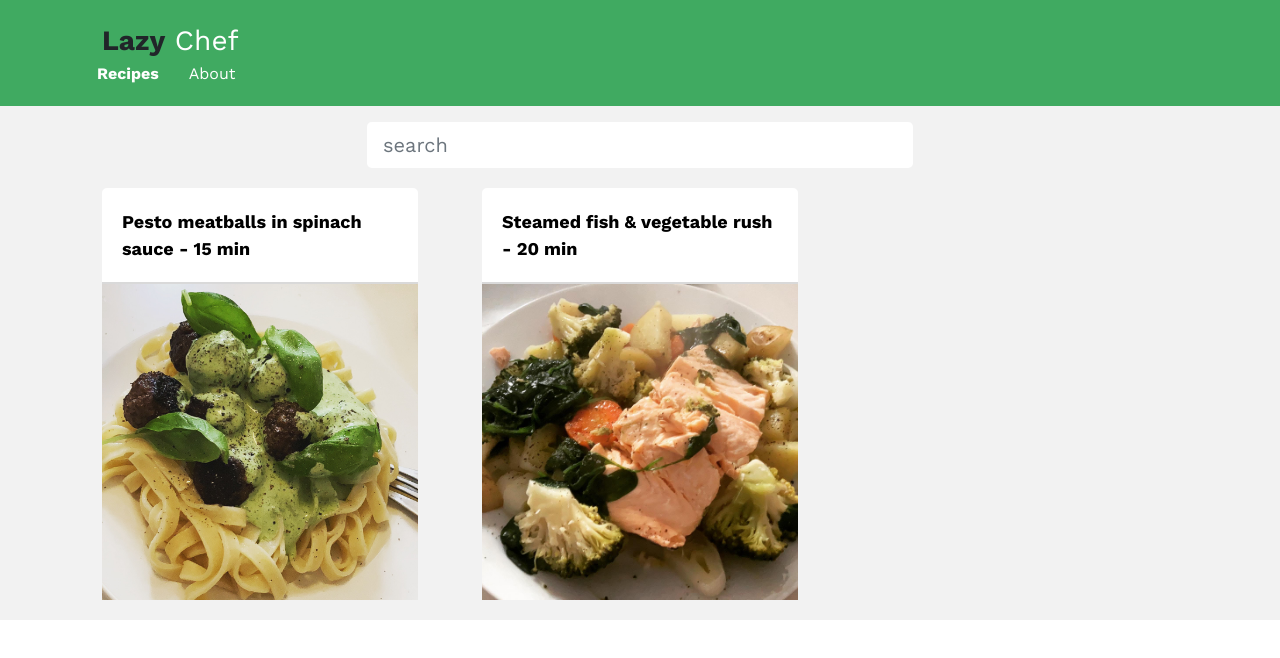
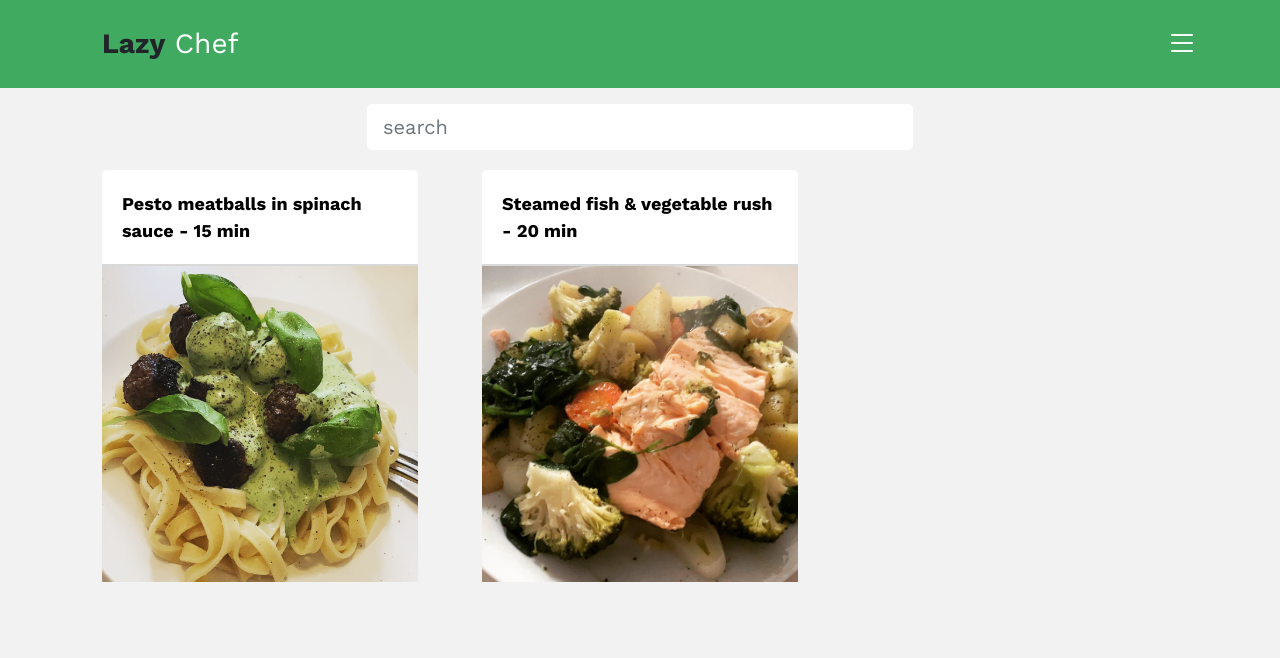
Before and after one commit to Kerrialn/lazychef.org, a Vue app: page / in a window 1280 px wide. Shown: the top 658 px of the page. Built offline with nearby package versions, Linux system fonts and the light colour scheme.

Commit message:
update navbar

```diff
--- a/public/index.html
+++ b/public/index.html
@@ -15,6 +15,10 @@
       rel="stylesheet"
       integrity="sha384-eOJMYsd53ii+scO/bJGFsiCZc+5NDVN2yr8+0RDqr0Ql0h+rP48ckxlpbzKgwra6"
       crossorigin="anonymous"
+    />
+    <link
+      rel="stylesheet"
+      href="https://cdn.jsdelivr.net/npm/bootstrap-icons@1.4.1/font/bootstrap-icons.css"
     />
   </head>
   <body>
--- a/src/App.vue
+++ b/src/App.vue
@@ -26,6 +26,7 @@ export default {
   -webkit-font-smoothing: antialiased;
   -moz-osx-font-smoothing: grayscale;
   background-color: rgba(0, 0, 0, 0.05);
+  min-height: 100vh;
 }
 
 .around {
@@ -34,6 +35,10 @@ export default {
 
 .between {
   justify-content: space-between !important;
+}
+
+.v-center {
+  align-items: center;
 }
 
 .mt-1 {
--- a/src/components/IngredientsList.vue
+++ b/src/components/IngredientsList.vue
@@ -63,15 +63,6 @@ export default {
 </script>
 
 <style>
-.list-enter-active,
-.list-leave-active {
-  transition: all 0.3s ease;
-}
-.list-enter-from,
-.list-leave-to {
-  opacity: 0;
-  transform: translateX(20px);
-}
 
 .material-icons {
   font-size: 30px;
--- a/src/components/Navbar.vue
+++ b/src/components/Navbar.vue
@@ -1,20 +1,93 @@
 <template>
-  <div class="nav">
-    <div class="container">
-      <div class="brand-text">
-        <b>Lazy</b> <span class="text-white">Chef</span>
+  <div>
+    <div class="nav">
+      <div class="container">
+        <div class="d-flex between v-center">
+          <div class="brand-text">
+            <b>Lazy</b> <span class="text-white">Chef</span>
+          </div>
+          <i
+            @click="show = !show"
+            class="menu-btn bi bi-list fs-2 text-white"
+          ></i>
+        </div>
       </div>
-      <div>
-        <router-link tag="a" class="navlink" to="/" exact>Recipes</router-link>
-        <router-link tag="a" class="navlink" to="/about" exact
+    </div>
+    <transition name="slide-down">
+      <div v-if="show" class="menu">
+        <router-link tag="div" class="menu-item" to="/" exact
+          >Recipes</router-link
+        >
+
+        <router-link tag="div" class="menu-item" to="/about" exact
           >About</router-link
         >
       </div>
-    </div>
+    </transition>
   </div>
 </template>
 
+<script>
+export default {
+  name: "Navbar",
+  data() {
+    return {
+      show: false,
+    };
+  },
+};
+</script>
+
 <style scoped>
+.slide-down-enter-active,
+.slide-down-leave-active {
+  transition: max-height 0.5s ease-in-out;
+}
+
+.slide-down-enter-to,
+.slide-down-leave {
+  overflow: hidden;
+  max-height: 1000px;
+}
+
+.slide-down-enter,
+.slide-down-leave-to {
+  overflow: hidden;
+  max-height: 0;
+}
+
+.menu-btn:hover {
+  cursor: pointer;
+  color: black !important;
+}
+
+.menu {
+  background-color: #218347;
+}
+.menu-item {
+  padding: 20px;
+  color: rgba(255, 255, 255, 0.65);
+  min-width: 20%;
+  text-align: center;
+}
+
+.menu-item.active {
+  color: white;
+}
+
+.menu-item:hover {
+  cursor: pointer;
+  color: #333;
+}
+
+@media screen and (max-width: 700px) {
+}
+@media screen and (min-width: 701px) {
+  .menu {
+    display: flex;
+  }
+}
+
 .text-white {
   color: white;
 }
@@ -31,17 +104,4 @@
   background-color: #40aa61 !important;
   padding: 20px 0px;
 }
-.nav a {
-  text-decoration: none;
-  color: white;
-  padding: 0 15px;
-}
-.nav a:hover {
-  text-decoration: none;
-  color: black;
-}
-
-.nav .active {
-  font-weight: bold;
-}
 </style>
```
